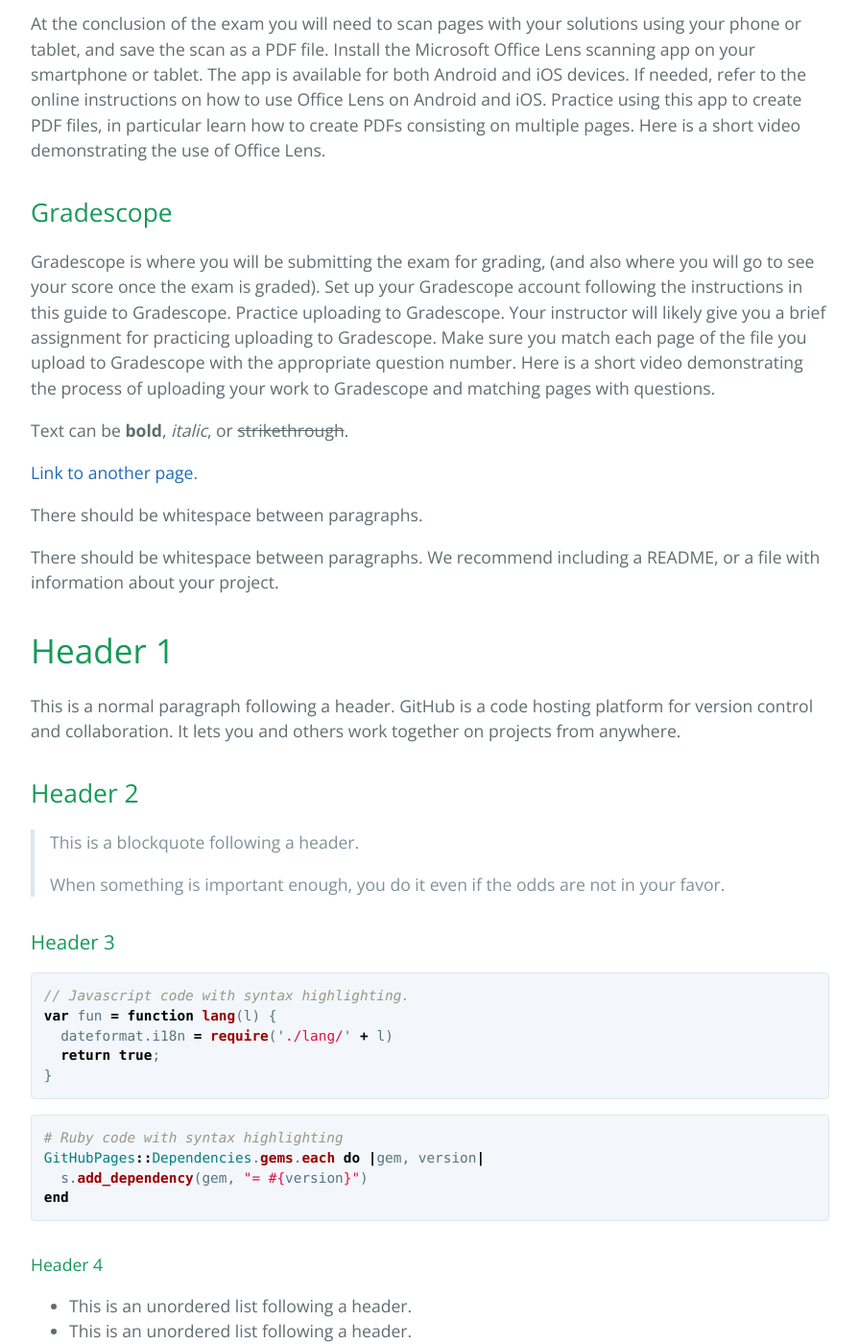
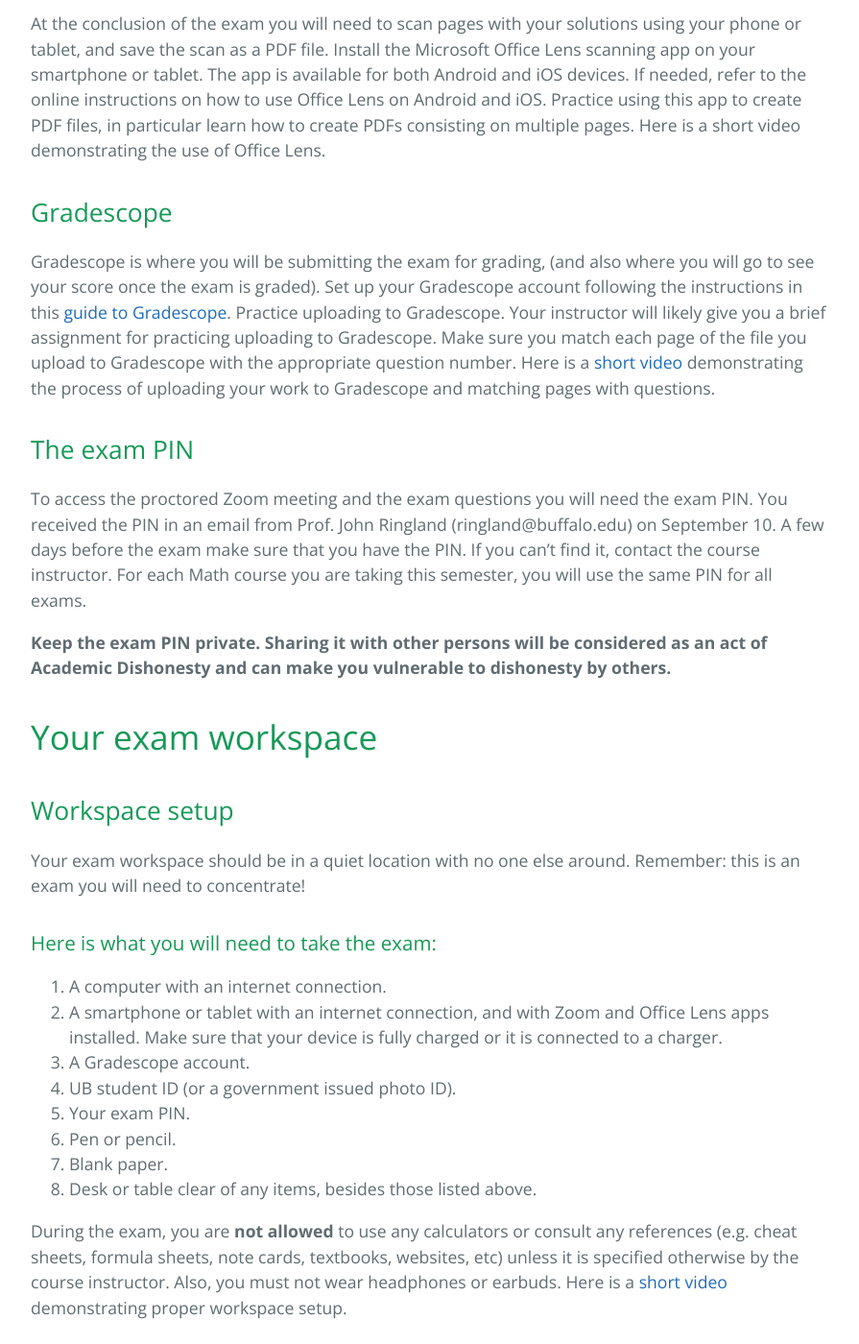
Before and after one commit to ub-math/exam_guides, a Jekyll site: the page built from docs/index.md, in a window 1280 px wide and 1400 px high, scrolled down 1363 px. Shown: the whole window at 96% size, without its empty margins (192-1087 px from the left). Built offline with Jekyll 4.4.1, drawn with Linux system fonts in a browser that asks for light colours; our own code applies the rules of GitHub Pages for plain Markdown files.

Commit message:
Update index.md

```diff
--- a/docs/index.md
+++ b/docs/index.md
@@ -30,8 +30,8 @@ Math Department staff members proctor the exams via your smartphone/tablet camer
 ## Zoom app
 
 In order to join a proctored exam meeting you will need to have the **Zoom app** installed on your smartphone or tablet.
-This app is available for both  [Android](https://play.google.com/store/apps/details?id=us.zoom.videomeetings&hl=en_US)
-and [iOS](https://apps.apple.com/us/app/zoom-cloud-meetings/id546505307) devices.
+This app is available for both  [Android](https://play.google.com/store/apps/details?id=us.zoom.videomeetings&hl=en_US){:target="_blank" rel="noopener"}
+and [iOS](https://apps.apple.com/us/app/zoom-cloud-meetings/id546505307){:target="_blank" rel="noopener"} devices.
 
 To access exam Zoom meetings you need to be signed into Zoom
 with your UB account. If you are signed in with another account, you can follow these steps to switch to your UB account:
@@ -44,6 +44,7 @@ with your UB account. If you are signed in with another account, you can follow
 Here is a [short video](https://ub.hosted.panopto.com/Panopto/Pages/Viewer.aspx?id=d26e3813-f3d1-4ed7-bae5-ac50012bc2e9){:target="_blank" rel="noopener"}
 demonstrating the above steps.
 
+
 ## Microsoft Office Lens
 
 At the conclusion of the exam you will need to scan pages with your solutions using your phone or tablet, and save the scan as a PDF file.
@@ -52,13 +53,53 @@ If needed, refer to the online instructions on how to use Office Lens on Android
 Practice using this app to create PDF files, in particular learn how to create PDFs consisting on multiple pages.
 Here is a short video demonstrating the use of Office Lens.
 
+
 ## Gradescope
 
 Gradescope is where you will be submitting the exam for grading, (and also where you will go to see your score once the exam is graded).
-Set up your Gradescope account following the instructions in this guide to Gradescope.
-Practice uploading to Gradescope. Your instructor will likely give you a brief assignment for practicing uploading to Gradescope. Make sure you match each page of the file you upload to Gradescope with the appropriate question number.
-Here is a short video demonstrating the process of uploading your work to Gradescope and matching pages with questions.
+Set up your Gradescope account following the instructions in this [guide to Gradescope](https://www.ubgradescope.info/){:target="_blank" rel="noopener"}.
+Practice uploading to Gradescope. Your instructor will likely give you a brief assignment for practicing uploading to Gradescope.
+Make sure you match each page of the file you upload to Gradescope with the appropriate question number.
+Here is a [short video](https://ub.hosted.panopto.com/Panopto/Pages/Viewer.aspx?id=1150706c-3572-452e-b34f-ac5b0149af2f){:target="_blank" rel="noopener"}
+demonstrating the process of uploading your work to Gradescope and matching pages with questions.
 
+
+## The exam PIN
+
+To access the proctored Zoom meeting and the exam questions you will need the exam PIN. You received the PIN in an email from
+Prof. John Ringland (ringland@buffalo.edu) on September 10. A few days before the exam make sure that you have the PIN.
+If you can’t find it, contact the course instructor. For each Math course you are taking this semester, you will use the same PIN for all exams.
+
+**Keep the exam PIN private. Sharing it with other persons will be considered as an act of Academic Dishonesty  and can make you vulnerable to dishonesty by others.**
+
+# Your exam workspace
+
+## Workspace setup
+
+Your exam workspace should be in a quiet location with no one else around. Remember: this is an exam you will need to concentrate!
+
+
+### Here is what you will need to take the exam:
+
+1. A computer with an internet connection.
+2. A smartphone or tablet with an internet connection, and with Zoom and Office Lens apps installed.
+   Make sure that your device is fully charged or it is connected to a charger.
+3. A Gradescope account.
+4. UB student ID (or a government issued photo ID).
+5. Your exam PIN.
+6. Pen or pencil.
+7. Blank paper.
+8. Desk or table clear of any items, besides those listed above.
+
+During the exam, you are **not allowed** to use any calculators or consult any references (e.g. cheat sheets, formula sheets, note cards,
+textbooks, websites, etc) unless it is specified otherwise by the course instructor. Also, you must not wear headphones or earbuds.
+Here is a [short video](https://ub.hosted.panopto.com/Panopto/Pages/Viewer.aspx?id=e79dfaad-6f77-4f01-8b14-ac51003e3efe){:target="_blank" rel="noopener"}
+demonstrating proper workspace setup.
+
+
+
+
+# REST
 
 Text can be **bold**, _italic_, or ~~strikethrough~~.
 
```
